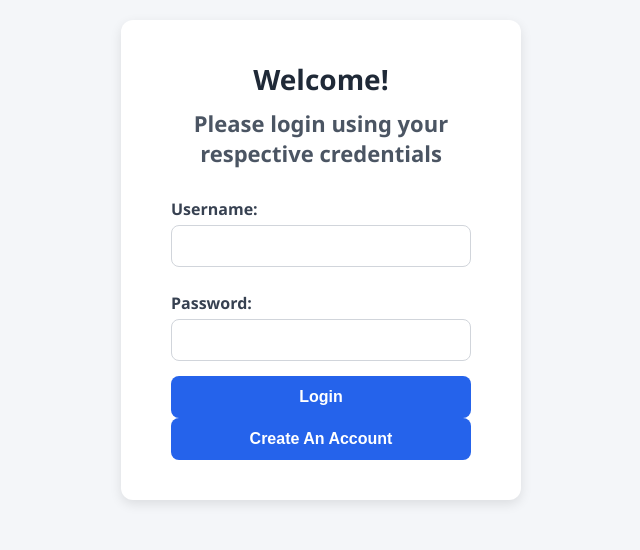
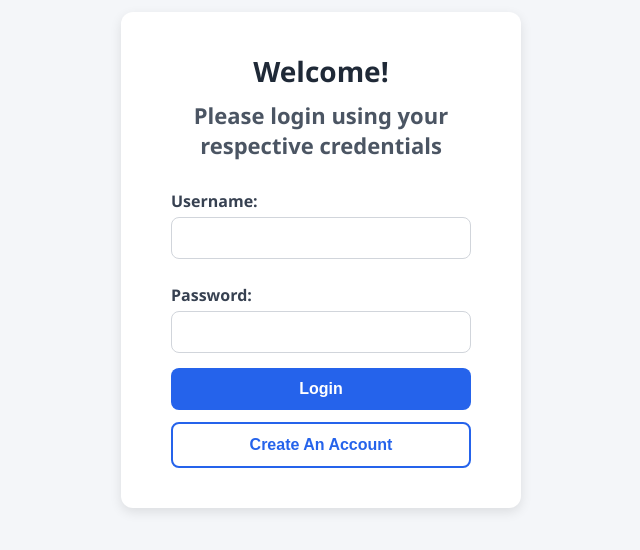
Before and after one commit to EddieASC21/Bank-Desktop, a React (Vite) app in the folder frontend/Bank-Desktop/: page / in a window 1280 px wide. Shown: the part 140-690 px from the top of the page, without its empty margins (319-959 px from the left). Built offline with nearby package versions, Linux system fonts and the light colour scheme.

Commit message:
fixed issue with empty fields in the form and the layout of button on Landing Page

```diff
--- a/frontend/Bank-Desktop/src/CreateAccountPage.jsx
+++ b/frontend/Bank-Desktop/src/CreateAccountPage.jsx
@@ -27,7 +27,36 @@ function CreateAccountPage() {
         });
     };
 
-    const nextStep = () => setStep((prev) => prev + 1);
+    const validateStep = () => {
+        if (step === 1) {
+            return (
+                formData.firstName.trim() !== '' &&
+                formData.lastName.trim() !== '' &&
+                formData.dob !== '' &&
+                formData.phone.trim() !== '' &&
+                formData.email.trim() !== ''
+            );
+        }
+
+        if (step === 2) {
+            return (
+                formData.accountType !== '' &&
+                formData.password.trim() !== '' &&
+                formData.confirmPassword.trim() !== '' &&
+                formData.password === formData.confirmPassword
+            );
+        }
+
+        return true;
+    };
+
+    const nextStep = () => {
+        if (validateStep()) {
+            setStep((prev) => prev + 1);
+        } else {
+            alert("Please fill in all required fields correctly.");
+        }
+    };
     const prevStep = () => setStep((prev) => prev - 1);
 
     const navigate = useNavigate();
--- a/frontend/Bank-Desktop/src/LandingPage.jsx
+++ b/frontend/Bank-Desktop/src/LandingPage.jsx
@@ -27,7 +27,9 @@ function LandingPage() {
                     <input type="password" required />
                     <button type="submit">Login</button>
                 </form>
-                <button onClick={handleCreateAccount}>Create An Account</button>
+                <div className="create-account-link">
+                    <button onClick={handleCreateAccount}>Create An Account</button>
+                </div>
             </div>
         </div>
     );
--- a/frontend/Bank-Desktop/src/styles/LandingPage.css
+++ b/frontend/Bank-Desktop/src/styles/LandingPage.css
@@ -74,3 +74,19 @@ body {
 .login-box button:hover {
     background-color: #1e40af;
 }
+
+.create-account-link {
+    margin-top: 12px;
+}
+
+.create-account-link button {
+    background-color: white;
+    color: #2563eb;
+    border: 2px solid #2563eb;
+    font-weight: bold;
+    transition: all 0.2s ease;
+}
+
+.create-account-link button:hover {
+    background-color: #e0e7ff;
+}
```
